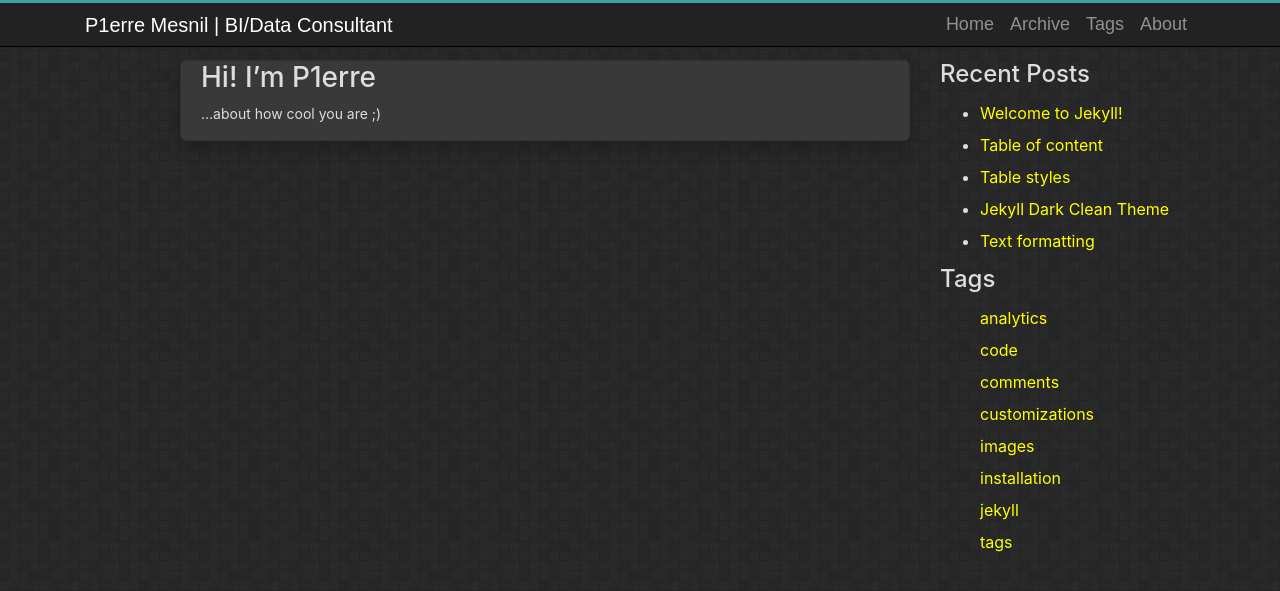
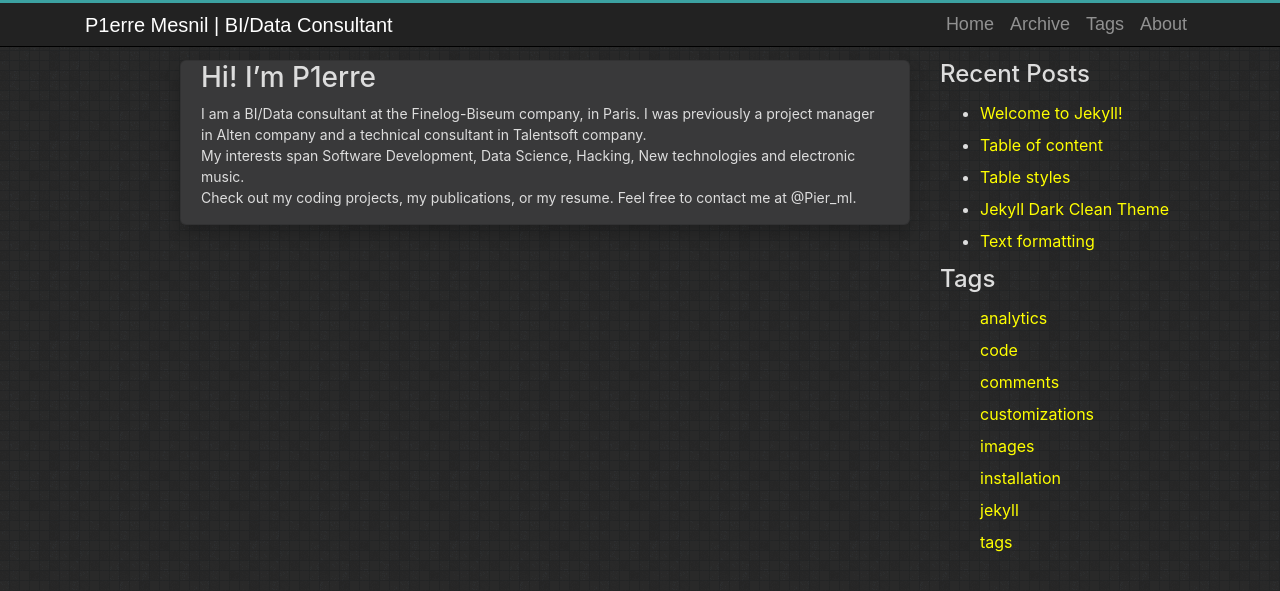
Before and after one commit to pierml/pierml.github.io, a Jekyll site: the page built from about.md, in a window 1280 px wide, cut to the strip 0-642 px from the top of the page. Shown: the top 591 px of the strip. Built offline with Jekyll 4.4.1, drawn with Linux system fonts in a browser that asks for light colours.

```diff
--- a/_config.yml
+++ b/_config.yml
@@ -10,8 +10,8 @@ url: https://www.p1erre.ml
 # For a project page here should be a project name. Otherwise (for user's/organization's page leave it empty)
 baseurl: ''
 
-author: ''
-copyright: ''
+author: 'P1erre Mesnil'
+copyright: '2019'
 
 share:
   facebook: true
@@ -23,14 +23,13 @@ share:
 
 social:
   github: pierml
-  stackoverflow:
   linkedin: pierremesnil
-  instagram:
-  lastfm:
   rss: feed.xml
+  twitter: pier_ml
+  mixcloud: DJM2P
 
 # Google Analytics key, leave blank to ignore
-google_analytics_key:
+google_analytics_key: UA-40320752-1
 # Yandex metrica (https://metrica.yandex.com/) leave blank to ignore or put true to use
 yandex_metrica:
 
--- a/about.md
+++ b/about.md
@@ -5,4 +5,7 @@ title: About
 ---
 
 # Hi! I'm P1erre
-...about how cool you are ;)
+
+I am a BI/Data consultant at the Finelog-Biseum company, in Paris. I was previously a project manager in Alten company and a technical consultant in Talentsoft company.
+My interests span Software Development, Data Science, Hacking, New technologies and electronic music.
+Check out my coding projects, my publications, or my resume. Feel free to contact me at @Pier_ml.
--- a/assets/css/theme.scss
+++ b/assets/css/theme.scss
@@ -92,7 +92,7 @@ ul.social-media {
     display: inline-block;
   }
   li > a {
-    width: 45px;
+    width: 65px;
     height: 0px;
     @include transition(color 0.2s);
     display: inline-block;
```
Also changed, not shown: _includes/social.html (+4 -10 lines).
